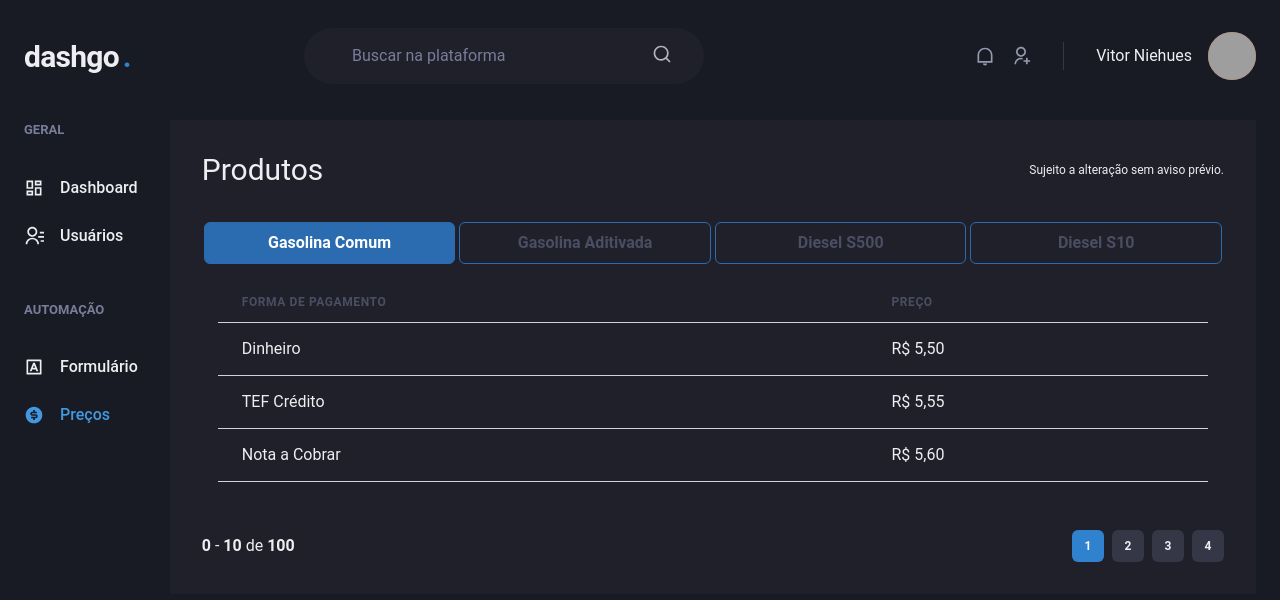
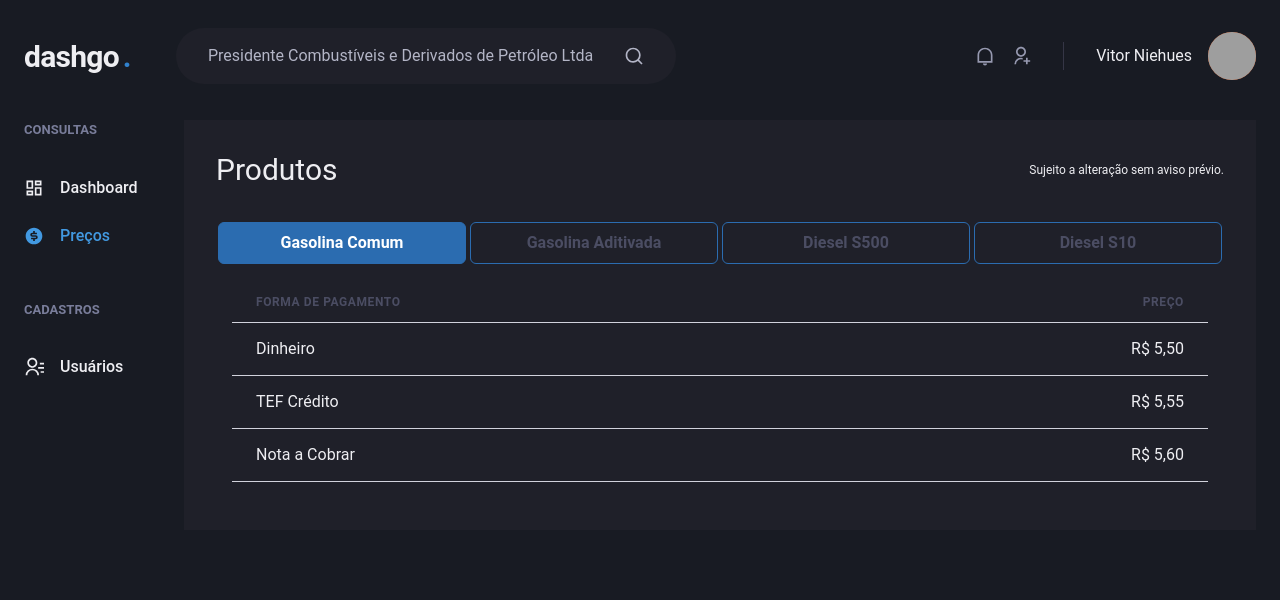
Before and after one commit to vitorniehues/dashgo, a Next.js app: page /precos in a window 1280 px wide. Shown: the top 600 px of the page. Built offline with nearby package versions, Linux system fonts and the light colour scheme; grey boxes are pictures that could not be loaded.

Commit message:
Add modal search prototype

```diff
--- a/src/components/Header/Logo.tsx
+++ b/src/components/Header/Logo.tsx
@@ -6,7 +6,7 @@ export function Logo() {
             fontSize="3xl"
             fontWeight="bold"
             letterSpacing="tight"
-            w="64"
+            w="32"
         >
             dashgo
             <Text as="span" ml="1" color="blue.500">.</Text>
--- a/src/components/Header/SearchBox.tsx
+++ b/src/components/Header/SearchBox.tsx
@@ -1,7 +1,11 @@
-import { Flex, Icon, Input } from "@chakra-ui/react";
+import { Flex, Icon, Input, List, ListItem, Modal, ModalBody, ModalCloseButton, ModalContent, ModalHeader, ModalOverlay, Spacer, Text, useDisclosure } from "@chakra-ui/react";
+import { useState } from "react";
 import { RiSearchLine } from "react-icons/ri";
 
 export function SearchBox() {
+    const { isOpen, onOpen, onClose } = useDisclosure()
+    const [name, setName] = useState('Presidente Combustíveis e Derivados de Petróleo Ltda')
+
     return (
         <Flex
             as="label"
@@ -9,23 +13,78 @@ export function SearchBox() {
             py="4"
             px="8"
             ml="6"
-            maxW={400}
+            maxW={500}
             alignSelf="center"
+            alignItems="center"
             color="gray.200"
             position="relative"
             bg="gray.800"
             borderRadius="full"
+            onClick={onOpen}
+            cursor="pointer"
         >
-            <Input
-                color="gray.50"
-                variant="unstyled"
-                px="4"
-                mr="4"
-                placeholder="Buscar na plataforma"
-                _placeholder={{ color: "gray.400" }}
-            />
+            <Text>
+                {name}
+            </Text>
+            <Spacer />
 
             <Icon as={RiSearchLine} fontSize="20" />
+            <Modal
+                isOpen={isOpen}
+                onClose={onClose}
+                scrollBehavior="inside"
+                size="lg"
+            >
+                <ModalOverlay />
+                <ModalContent bg="gray.800">
+                    <ModalHeader>
+                        <Input
+                            color="gray.50"
+                            variant="unstyled"
+                            px="4"
+                            mr="2"
+                            placeholder="Digite para buscar"
+                            _placeholder={{ color: "gray.400" }}
+                        />
+                        <ModalCloseButton />
+                    </ModalHeader>
+                    <ModalBody pt="0">
+                        <List borderTop="gray.50" borderTopWidth="thin" pt="4" spacing="2">
+                            <CustomListItem texto="Presidente Combustíveis e Derivados de Petróleo Ltda" />
+                            <CustomListItem texto="Combustíveis Presidente Ltda" />
+                            <CustomListItem texto="Empresa 03" />
+                            <CustomListItem texto="Empresa 04" />
+                            <CustomListItem texto="Empresa 05" />
+                            <CustomListItem texto="Empresa 06" />
+                            <CustomListItem texto="Empresa 07" />
+                            <CustomListItem texto="Empresa 08" />
+                            <CustomListItem texto="Empresa 09" />
+                            <CustomListItem texto="Empresa 10" />
+                        </List>
+                    </ModalBody>
+                </ModalContent>
+            </Modal>
         </Flex>
     )
 }
+
+function CustomListItem({ texto }: { texto: string }) {
+    return (
+        <ListItem
+            as="button"
+            p="4"
+            bg="gray.700"
+            borderRadius="md"
+            w="100%"
+            textAlign="start"
+            _hover={{ bg: "gray.500" }}
+            onClick={handleListOnClick}
+        >
+            {texto}
+        </ListItem>
+    )
+}
+
+function handleListOnClick() {
+    console.log("teste")
+}
--- a/src/components/Header/index.tsx
+++ b/src/components/Header/index.tsx
@@ -1,4 +1,4 @@
-import { Flex } from "@chakra-ui/react";
+import { Flex, Spacer } from "@chakra-ui/react";
 import { Logo } from "./Logo";
 import { NotificationsNav } from "./NotificationsNav";
 import { Profile } from "./Profile";
--- a/src/components/ProductsTable/ProductTabPanel.tsx
+++ b/src/components/ProductsTable/ProductTabPanel.tsx
@@ -15,7 +15,7 @@ export function ProductTabPanel({ children, ...rest }: ProductTablePanelProps) {
                         <Th>
                             Forma de Pagamento
                         </Th>
-                        <Th>
+                        <Th isNumeric>
                             Preço
                         </Th>
                     </Tr>
--- a/src/components/ProductsTable/ProductTabPanelItem.tsx
+++ b/src/components/ProductsTable/ProductTabPanelItem.tsx
@@ -1,7 +1,7 @@
 import { Tr, Td } from "@chakra-ui/react";
 
 interface ProductTabPanelItemProps {
-    description: string,
+    description?: string,
     price: number,
 }
 
@@ -9,9 +9,9 @@ export function ProductTabPanelItem({ description, price }: ProductTabPanelItemP
     return (
         <Tr>
             <Td>
-                {description}
+                {description ? description : "Todas as formas de pagamento"}
             </Td>
-            <Td>
+            <Td isNumeric>
                 {price.toLocaleString("pt-BR", {
                     minimumFractionDigits: 2, style: 'currency', currency: 'BRL'
                 })}
--- a/src/components/SideBar/index.tsx
+++ b/src/components/SideBar/index.tsx
@@ -5,15 +5,14 @@ import { NavSection } from "./NavSection";
 
 export function Sidebar() {
     return (
-        <Box as="aside" w="auto" mr="8">
+        <Box as="aside" w="auto" minW="32" mr="8">
             <Stack spacing="12" align="flex-start">
-                <NavSection title="GERAL">
+                <NavSection title="CONSULTAS">
                     <NavLink icon={RiDashboardLine} href="/dashboard">Dashboard</NavLink>
+                    <NavLink icon={RiMoneyDollarCircleFill} href="/precos">Preços</NavLink>
+                </NavSection>
+                <NavSection title="CADASTROS">
                     <NavLink icon={RiContactsLine} href="/users">Usuários</NavLink>
-                </NavSection>
-                <NavSection title="AUTOMAÇÃO">
-                    <NavLink icon={RiInputMethodLine} href="/forms">Formulário</NavLink>
-                    <NavLink icon={RiMoneyDollarCircleFill} href="/precos">Preços</NavLink>
                 </NavSection>
             </Stack>
         </Box>
--- a/src/pages/precos/index.tsx
+++ b/src/pages/precos/index.tsx
@@ -1,6 +1,5 @@
-import { Box, Button, Flex, Heading, Table, TabList, TabPanel, TabPanels, Tabs, Tbody, Td, Text, Th, Thead, Tr } from "@chakra-ui/react";
+import { Box, Flex, Heading, TabList, TabPanels, Tabs, Text } from "@chakra-ui/react";
 import { BasePage } from "../../components/BasePage";
-import { Pagination } from "../../components/Pagination";
 import { ProductTabPanel } from "../../components/ProductsTable/ProductTabPanel";
 import { ProductTab } from "../../components/ProductsTable/ProductTab";
 import { ProductTabPanelItem } from "../../components/ProductsTable/ProductTabPanelItem";
@@ -9,7 +8,7 @@ export default function ProductsList() {
     return (
 
         <BasePage>
-            <Box flex="1" borderRadius={0} bg="gray.800" p="8">
+            <Box flex="1" bg="gray.800" p="8">
                 <Flex mb="8" justify="space-between" align="center">
                     <Heading size="lg" fontWeight="normal" >Produtos</Heading>
                     <Text fontSize="xs" fontWeight="normal" >Sujeito a alteração sem aviso prévio.</Text>
@@ -33,9 +32,7 @@ export default function ProductsList() {
                             <ProductTabPanelItem description="Pgto com crédito de antecipação" price={5.61} />
                         </ProductTabPanel>
                         <ProductTabPanel >
-                            <ProductTabPanelItem description="Dinheiro" price={4.50} />
-                            <ProductTabPanelItem description="TEF Crédito" price={4.55} />
-                            <ProductTabPanelItem description="Nota a Cobrar" price={4.60} />
+                            <ProductTabPanelItem description="" price={4.50} />
                         </ProductTabPanel>
                         <ProductTabPanel >
                             <ProductTabPanelItem description="Dinheiro" price={4.60} />
@@ -44,7 +41,6 @@ export default function ProductsList() {
                         </ProductTabPanel>
                     </TabPanels>
                 </Tabs>
-                <Pagination />
             </Box>
         </BasePage >
     )
```
